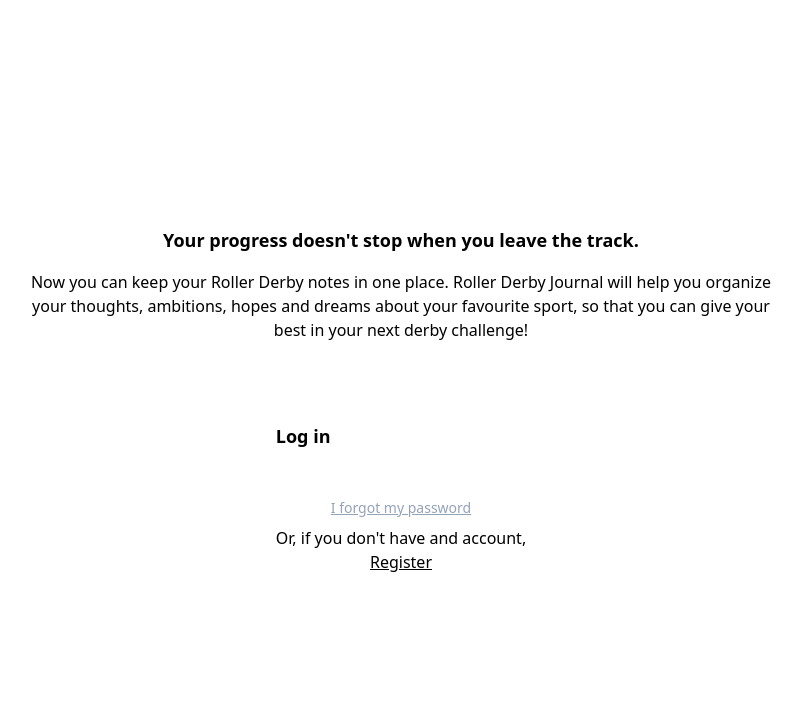
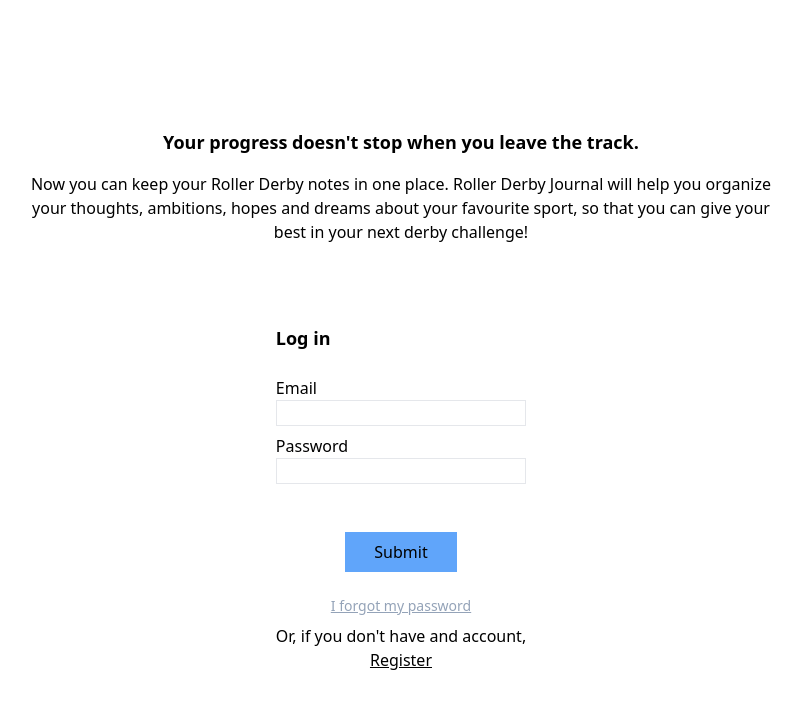
Before and after one commit to neusgp/RDJ, a React (Create React App) app in the folder frontend/: page / in a window 1280 px wide. Shown: the top 708 px of the page, without its empty margins (239-1041 px from the left). Built offline with nearby package versions, Linux system fonts and the light colour scheme.

Commit message:
feat: login form

```diff
--- a/frontend/src/components/forms/LoginForm.tsx
+++ b/frontend/src/components/forms/LoginForm.tsx
@@ -1,5 +1,5 @@
-import React from "react";
-import { InputField, SubmitButton } from "./lib";
+import React, { ChangeEvent, useState } from "react";
+import { InputField, SubmitButton, ValidationHint } from "./lib";
 import { NavLink } from "react-router-dom";
 
 export const LoginForm = ({
@@ -7,14 +7,62 @@
 }: {
   setIsRegister: React.Dispatch<React.SetStateAction<boolean>>;
 }) => {
+  const [email, setEmail] = useState<string>("");
+  const [password, setPassword] = useState<string>("");
+
+  const [submitError, setSubmitError] = useState<string | undefined>();
+
+  const [success, setSuccess] = useState<boolean>(false);
+
+  //todo: see if we can repeat less code-> extract and reuse functions, etc.
+  const handleEmailValue = (e: ChangeEvent<HTMLInputElement>) => {
+    setEmail(e.target.value);
+  };
+
+  const handlePasswordValue = (e: ChangeEvent<HTMLInputElement>) => {
+    setPassword(e.target.value);
+  };
+
+  const handleSubmit = (e: React.FormEvent<HTMLFormElement>) => {
+    e.preventDefault();
+    setSuccess(false);
+
+    //for now
+    fetch("http://localhost:8081/login", {
+      method: "POST",
+      headers: { "Content-type": "application/json" },
+      body: JSON.stringify({ email, password }),
+    }).then(async (res) => {
+      if (res.ok) {
+        //const { user } = await res.json();
+        setSuccess(true);
+      } else {
+        const { error } = await res.json();
+        setSubmitError(error);
+      }
+    });
+  };
+
   return (
+    <form onSubmit={(e) => handleSubmit(e)}>
       <div className="flex flex-col justify-center gap-6">
         <p className="text-lg font-bold">Log in</p>
         <div className="space-y-2">
-        {/* <InputField label="Email" name="email" type="string" required />
-        <InputField label="Password" name="password" type="password" required /> */}
+          <InputField
+            label="Email"
+            type="string"
+            required
+            handleValue={handleEmailValue}
+          />
+          <InputField
+            label="Password"
+            type="password"
+            required
+            handleValue={handlePasswordValue}
+          />
         </div>
-      {/* <SubmitButton label="Submit" /> */}
+        <ValidationHint hint={submitError} />
+        <SubmitButton label="Submit" />
         <div className="flex flex-col text-center gap-2">
           <NavLink
             to="/recovery"
@@ -30,6 +78,13 @@
             </a>
           </p>
         </div>
+        {/* temporary */}
+        {success && (
+          <p className="font-bold text-green-500">
+            User is successfully loged in!
+          </p>
+        )}
       </div>
+    </form>
   );
 };
```
Lines whose indentation alone changed are shown as unchanged.
